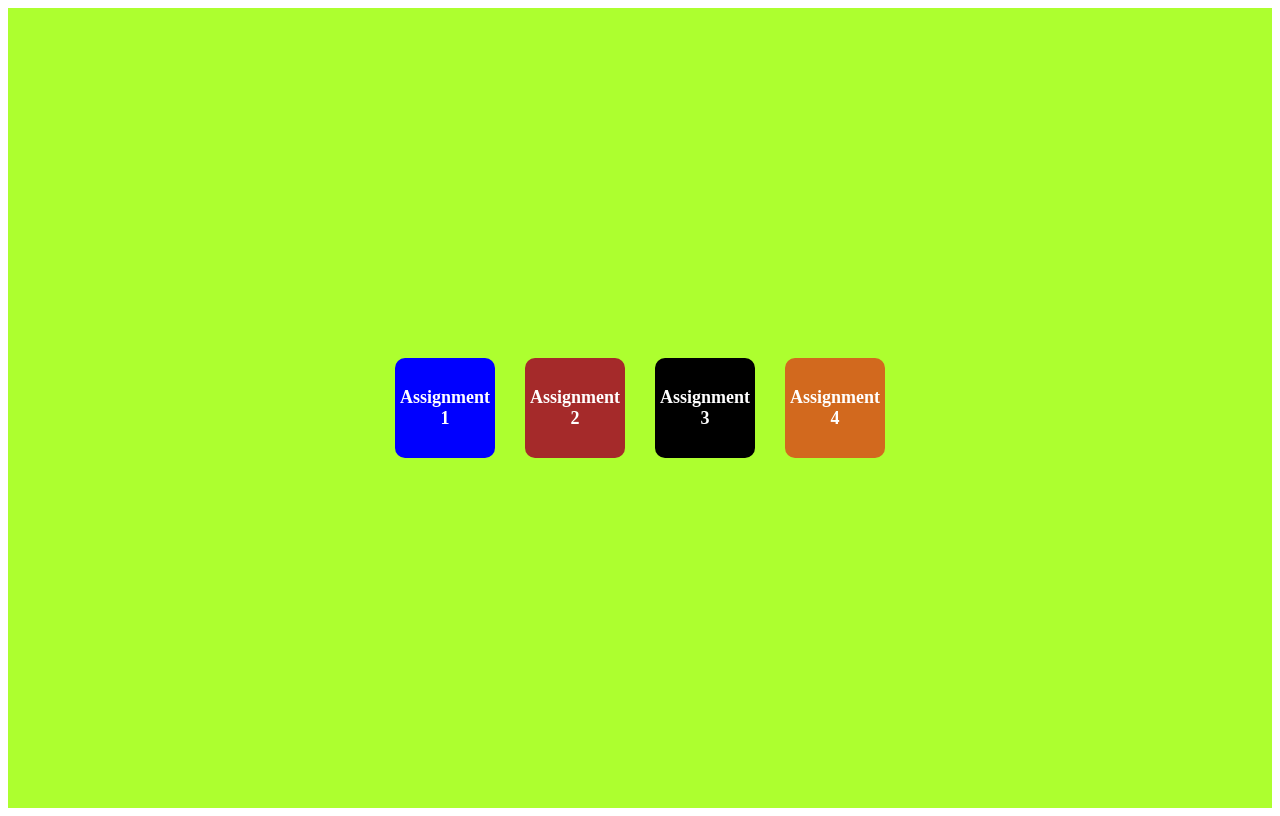
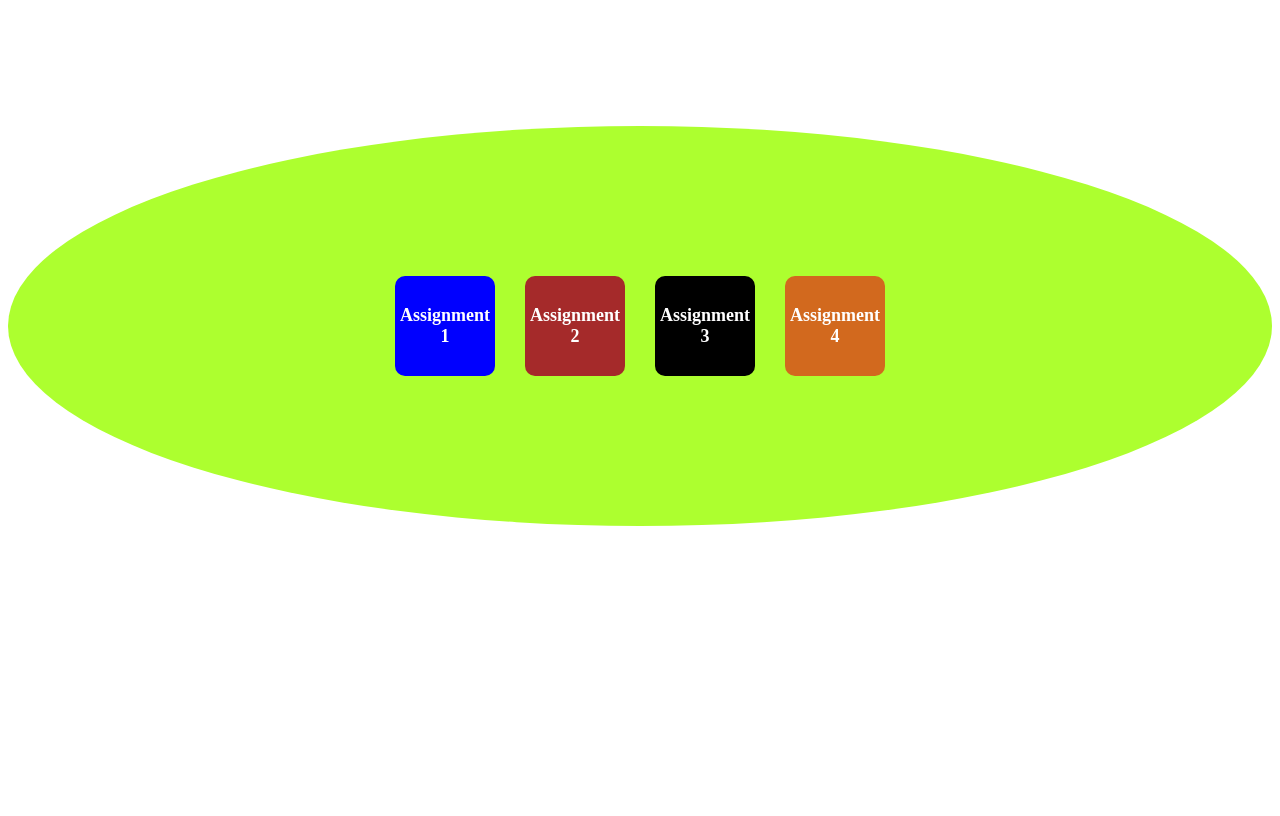
Before and after one commit to Qoizy/assignment-2, a plain HTML site: page main.html in a window 1280 px wide. Drawn offline with Linux system fonts and the light colour scheme.

Commit message:
new commit

```diff
--- a/main.css
+++ b/main.css
@@ -2,8 +2,10 @@
   display: flex;
   justify-content: center;
   align-items: center;
-  height: 100vh;
+  height: 50vh;
   background-color: greenyellow;
+  border-radius: 80%;
+  margin-top: 10%;
 }
 
 .box {
```
